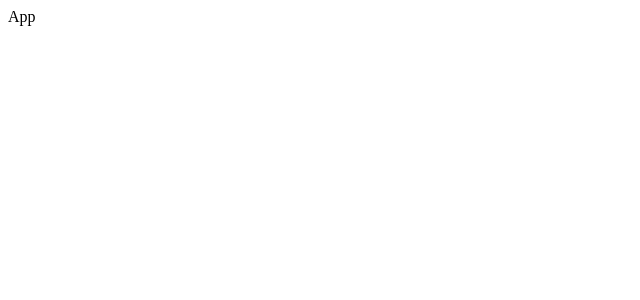
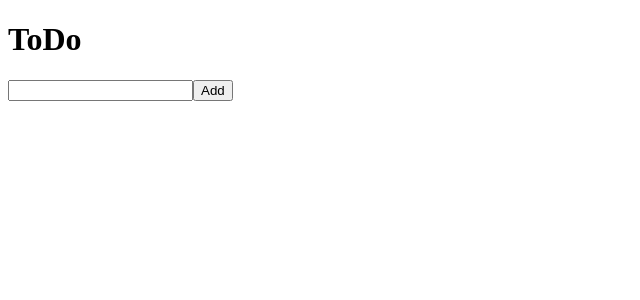
Before and after one commit to SithumDev07/Redux-Basics-101, a React (Create React App) app: page / in a window 1280 px wide. Shown: the top 300 px of the page, without its empty margins (0-640 px from the left). Built offline with nearby package versions, Linux system fonts and the light colour scheme.

Commit message:
Created Redux Store

```diff
--- a/src/components/App.js
+++ b/src/components/App.js
@@ -1,7 +1,15 @@
-import React from 'react'
+import React from 'react';
+import { HashRouter as Router, Route } from 'react-router-dom';
+import Detail from '../routes/Detail';
+import Home from '../routes/Home';
 
 function App() {
-    return 'App';
+    return (
+        <Router>
+            <Route path='/' exact component={Home}></Route>
+            <Route path='/:id' component={Detail}></Route>
+        </Router>
+    );
 }
 
 export default App
--- /dev/null
+++ b/src/routes/Detail.js
@@ -0,0 +1 @@
+export default () => 'Detail';
--- /dev/null
+++ b/src/routes/Home.js
@@ -0,0 +1,25 @@
+import React, { useState } from 'react';
+
+function Home() {
+    const [text, setText] = useState("");
+
+    function onChange(e) {
+        setText(e.target.value);
+    }
+    function onSubmit(e) {
+        e.preventDefault();
+        setText("");
+    }
+    return (
+        <>
+            <h1>ToDo</h1>
+            <form onSubmit={onSubmit}>
+                <input type='text' value={text} onChange={onChange}/>
+                <button>Add</button>
+            </form>
+            <ul></ul>
+        </>
+    )
+}
+
+export default Home;
```
Also changed, not shown: src/store.js (added, +33 -0 lines).
